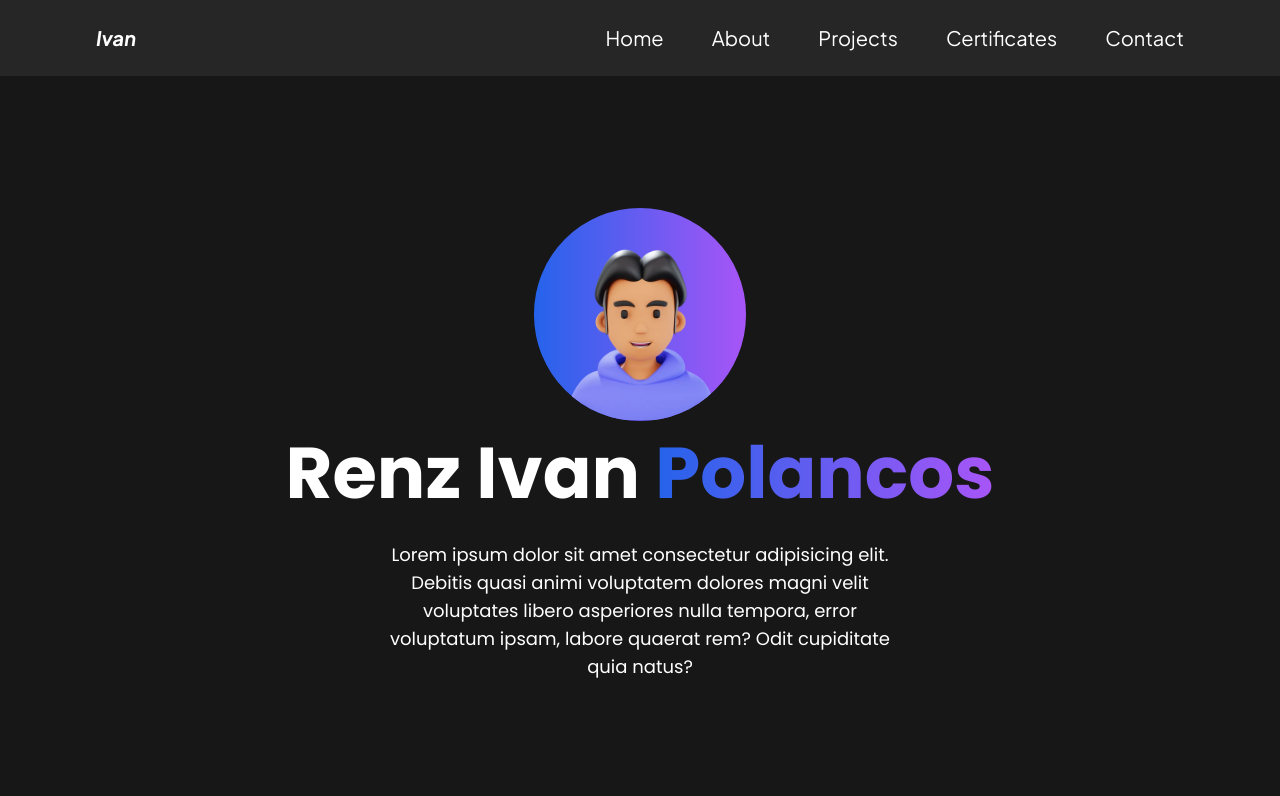
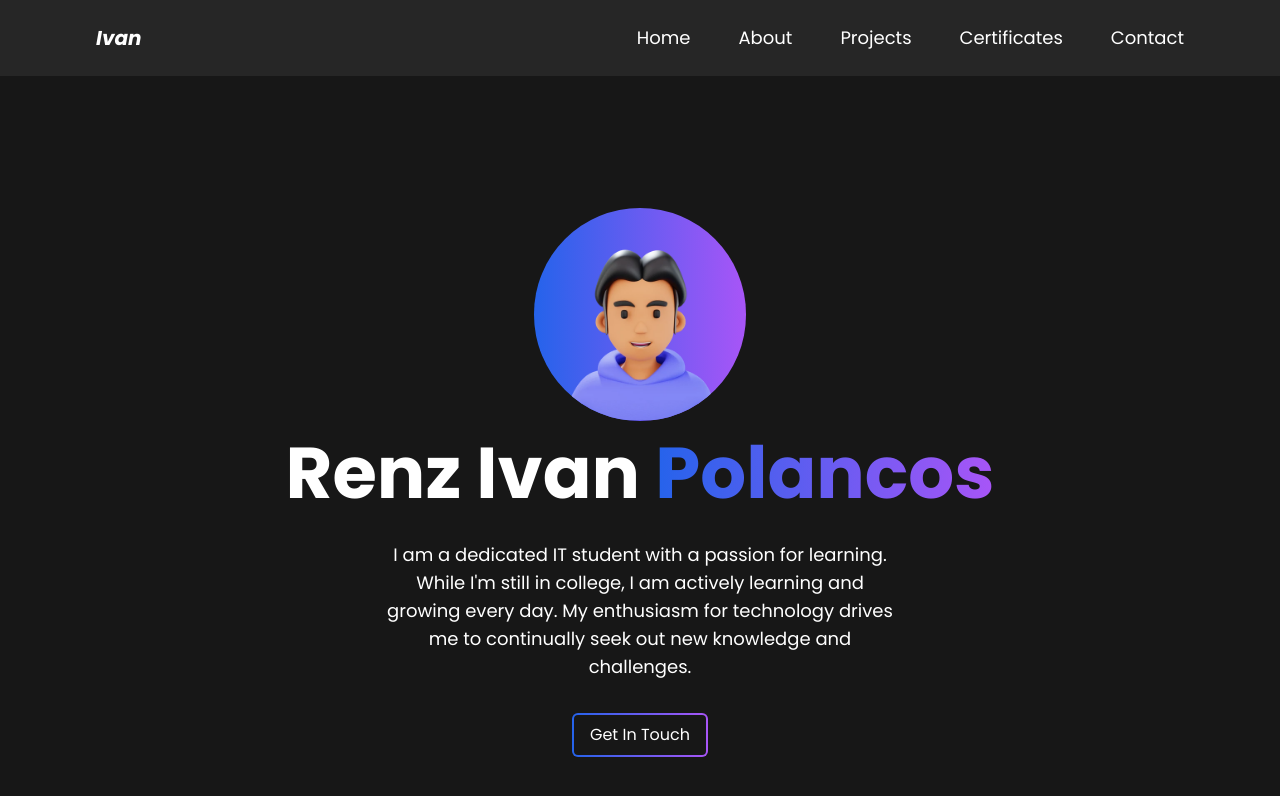
Before and after one commit to generyand/simple-portfolio3, a React (Vite) app: page / in a window 1280 px wide. Shown: the top 796 px of the page. Built offline with nearby package versions, Linux system fonts and the light colour scheme.

Commit message:
Hero Section Done

```diff
--- a/src/components/Hero.jsx
+++ b/src/components/Hero.jsx
@@ -13,7 +13,7 @@
         <div
           className={`flex flex-col items-center justify-center flex-1 text-center`}
         >
-          {/* NAME AND TAGLINE */}
+          {/* AVATAR, NAME, AND TAGLINE */}
           <motion.div
             initial={{ opacity: 0, y: "40px" }}
             whileInView={{ opacity: 1, y: "0px" }}
@@ -21,7 +21,6 @@
             viewport={{ once: true }}
           >
             <div className="flex items-center justify-center overflow-hidden rounded-full bg-gradient-to-r from-blue-600 to-purple-500 aspect-square w-[30%] mx-auto mb-4">
-              {/* <img src={avatar} alt="" className="position" /> */}
               <div
                 className="w-full h-full bg-center bg-no-repeat bg-contain outlined bg-red"
                 style={{ backgroundImage: `url(${avatar})` }}
@@ -34,26 +33,28 @@
               </span>
             </h1>
             <p className="max-w-lg mx-auto mb-4 text-base lg:mb-8 lg:text-lg">
-              Lorem ipsum dolor sit amet consectetur adipisicing elit. Debitis
-              quasi animi voluptatem dolores magni velit voluptates libero
-              asperiores nulla tempora, error voluptatum ipsam, labore quaerat
-              rem? Odit cupiditate quia natus?
+              I am a dedicated IT student with a passion for learning. While I'm still in college, I am actively learning
+              and growing every day. My enthusiasm for technology drives me to
+              continually seek out new knowledge and challenges.
             </p>
           </motion.div>
 
           {/* CALL TO ACTION */}
-          {/* <motion.a
+          <motion.div
             initial={{ opacity: 0, y: "40px" }}
             whileInView={{ opacity: 1, y: "0px" }}
             transition={{ duration: 0.5, delay: 0.2 }}
             viewport={{ once: true }}
-            className={`flex items-center gap-2 px-4 py-2 text-center rounded-md cursor-pointer transition-colors bg-sky-500 lg:text-start hover:bg-sky-400`}
-            type="button"
-            href="#projects"
+            className="p-[2px] overflow-hidden rounded-md bg-gradient-to-r from-blue-600 to-purple-500"
           >
-            See My Projects
-            <i className="hidden fa-solid fa-arrow-right lg:inline"></i>
-          </motion.a> */}
+            <a
+              className={`flex items-center gap-2 px-4 py-2 text-center rounded-[calc(0.375rem-2px)] cursor-pointer transition-colors lg:text-start hover:bg-transparent bg-neutral-900`}
+              type="button"
+              href="#contact"
+            >
+              Get In Touch
+            </a>
+          </motion.div>
         </div>
 
         {/* ILLUSTRATION */}
--- a/src/components/Nav.jsx
+++ b/src/components/Nav.jsx
@@ -8,7 +8,7 @@
     setMenuIsActive(!menuIsActive);
   };
   return (
-    <div className="nav-wrapper font-jakarta">
+    <div className="nav-wrapper">
       <MobileNav menuIsActive={menuIsActive} toggleMenu={toggleMenu} />
       <nav className="flex justify-between px-8 py-3 mx-auto text-white max-w-screen-2xl lg:px-24 lg:py-6">
         {/* LOGO */}
@@ -20,7 +20,7 @@
 
         {/* NAVIGATION */}
         <div className="hidden nav-menus lg:block">
-          <ul className="flex gap-12 text-xl">
+          <ul className="flex gap-12 text-lg">
             <li>
               <a
                 className="transition-all cursor-pointer hover:underline"
--- a/src/index.css
+++ b/src/index.css
@@ -38,11 +38,11 @@
   }
 
   .mobile-nav {
-    @apply fixed top-0 right-0 h-screen max-w-screen-sm min-w-full text-white transition-all opacity-0 z-[-999] bg-neutral-900 translate-x-[-100vw];
+    @apply fixed top-0 right-0 h-screen max-w-screen-sm min-w-full text-white transition-[cubic-bezier(.76,0,.25,.99)] opacity-0 z-[-999] bg-neutral-900 w-0 translate-x-[-100vw];
   }
 
   .active {
-    @apply block translate-x-0 opacity-100 z-[999] lg:hidden;
+    @apply block opacity-100 z-[999] lg:hidden translate-x-0;
   }
 
   header {
```
